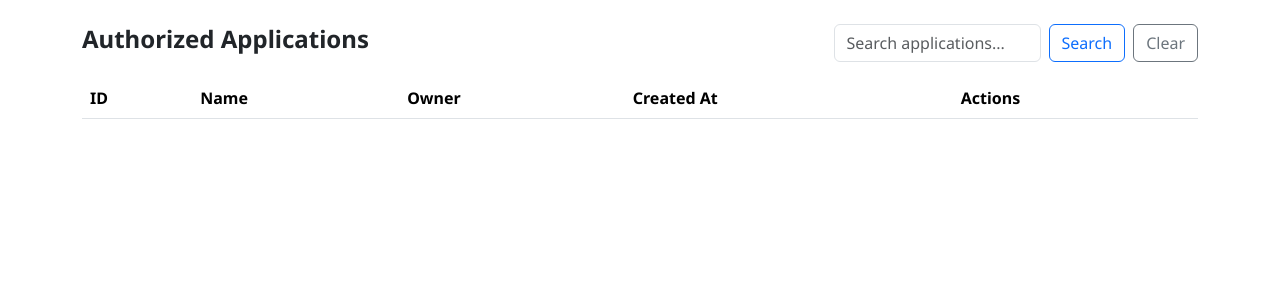
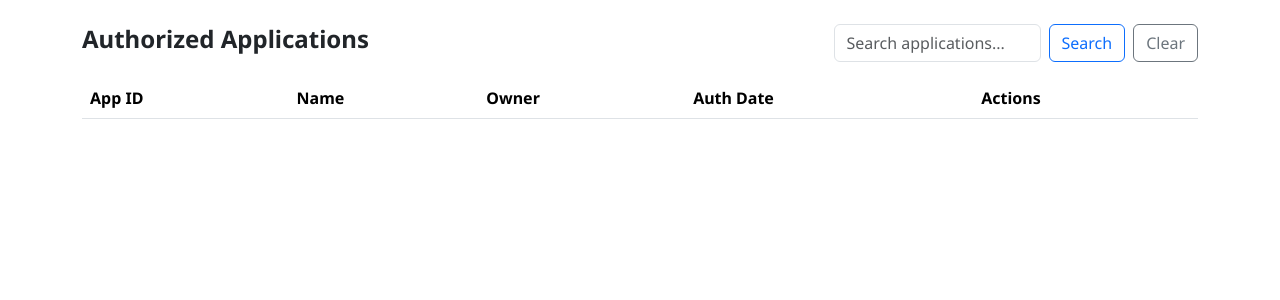
Before and after one commit to noonomyen/mini-project.simple-sso, a Flask app: page /user/app in a window 1280 px wide. Shown: the part 56-356 px from the top of the page. Run offline with Flask 3, Linux system fonts and the light colour scheme; the visitor is signed in with stand-in values (Sample User, id 1); data that the repository does not hold is empty; parts of the project's set-up code (start-up, migrations or seed data) failed here and were passed over; some libraries are stand-ins or nearby versions.

Commit message:
change applications page to auth history page and timeout token when over 60 sec

```diff
--- a/simple_sso/app.py
+++ b/simple_sso/app.py
@@ -19,7 +19,7 @@ class UpdateApplicationForm(FlaskForm):
     submit = SubmitField("Update")
 
 def paginate_query(query, page):
-    return query.paginate(page=page, per_page=20, error_out=False)
+    return query.paginate(page=page, per_page=10, error_out=False)
 
 def app_init_app(app: Flask):
     @app.route("/user/app")
@@ -29,19 +29,16 @@ def app_init_app(app: Flask):
         page = request.args.get("page", 1, type=int)
         query = request.args.get("query", "")
 
-        apps_query = (
-            db.session.query(Application)
-                .join(ApplicationRedeemToken, Application.id == ApplicationRedeemToken.application_id)
-                .filter(ApplicationRedeemToken.user_id == current_user.id)
-                .distinct()
-        )
+        apps_query = db.session.query(ApplicationRedeemToken).filter(ApplicationRedeemToken.user_id == current_user.id)
 
         if query:
             apps_query = apps_query.filter(Application.name.ilike(f"%{query}%"))
 
+        print(apps_query)
+
         applications = paginate_query(apps_query, page)
 
-        return render_template("app.list.html", navbar_focus="user_app", navbars=navbars, applications=applications, title="Authorized", is_owner=False)
+        return render_template("app.list.html", navbar_focus="user_app", navbars=navbars, applications=applications, title="Authorized", is_auth_history=True, is_owner=False)
 
     @app.route("/app/new", methods=["GET", "POST"])
     @login_required
@@ -72,7 +69,7 @@ def app_init_app(app: Flask):
 
         applications = paginate_query(apps_query, page)
 
-        return render_template("app.list.html", navbar_focus="app_owner", navbars=navbars, applications=applications, title="Owned", is_owner=True)
+        return render_template("app.list.html", navbar_focus="app_owner", navbars=navbars, applications=applications, title="Owned", is_auth_history=False, is_owner=True)
 
     @app.route("/app/<int:app_id>")
     @login_required
@@ -133,7 +130,7 @@ def app_init_app(app: Flask):
 
         applications = paginate_query(apps_query, page)
 
-        return render_template("app.list.html", navbar_focus="admin_app", navbars=navbars_admin, applications=applications, title="All", is_owner=False, is_admin=True)
+        return render_template("app.list.html", navbar_focus="admin_app", navbars=navbars_admin, applications=applications, title="All", is_auth_history=False, is_owner=False, is_admin=True)
 
     @app.route("/admin/app/<int:app_id>/setting", methods=["GET", "POST"])
     @login_required
--- a/simple_sso/db_schema.py
+++ b/simple_sso/db_schema.py
@@ -40,7 +40,7 @@ class ApplicationRedeemToken(Base):
     user_id = Column(Integer, ForeignKey("user.id", ondelete="CASCADE"), nullable=False)
     token = Column(String(64), nullable=False)
     used = Column(Boolean, default=False)
-    created_at = Column(DateTime, default=datetime.now)
+    auth_at = Column(DateTime, default=datetime.now)
 
     user = relationship("User", back_populates="application_redeem_tokens")
     application = relationship("Application", back_populates="application_redeem_tokens")
--- a/simple_sso/templates/app.list.html
+++ b/simple_sso/templates/app.list.html
@@ -23,28 +23,43 @@
             <table class="table table-striped">
                 <thead>
                     <tr>
-                        <th>ID</th>
+                        <th>App ID</th>
                         <th>Name</th>
                         <th>Owner</th>
+                        {% if is_auth_history %}
+                            <th>Auth Date</th>
+                        {% else %}
                             <th>Created At</th>
+                        {% endif %}
                         <th>Actions</th>
                     </tr>
                 </thead>
                 <tbody>
                     {% for app in applications.items %}
+                        {% if is_auth_history %}
+                            {% set app_id = app.application.id %}
+                        {% else %}
+                            {% set app_id = app.id %}
+                        {% endif %}
                         <tr>
-                        <td>{{ app.id }}</td>
+                            <td>{{ app_id }}</td>
+                            {% if is_auth_history %}
+                                <td>{{ app.application.name }}</td>
+                                <td>{{ app.application.owner.full_name }} ({{ app.application.owner.username }})</td>
+                                <td>{{ app.auth_at.strftime('%Y-%m-%d %H:%M:%S') }}</td>
+                            {% else %}
                                 <td>{{ app.name }}</td>
-                        <td>{{ app.owner.username }}</td>
+                                <td>{{ app.owner.full_name }} ({{ app.owner.username }})</td>
                                 <td>{{ app.created_at.strftime('%Y-%m-%d') }}</td>
+                            {% endif %}
                             <td>
-                            <a href="{{ url_for('app_info', app_id=app.id) }}" class="btn btn-sm btn-info">View</a>
+                                <a href="{{ url_for('app_info', app_id=app_id) }}" class="btn btn-sm btn-info">View</a>
                                 {% if is_owner %}
-                                <a href="{{ url_for('app_setting', app_id=app.id) }}" class="btn btn-sm btn-primary">Edit</a>
-                                <a href="{{ url_for('app_delete', app_id=app.id) }}" class="btn btn-sm btn-danger">Delete</a>
+                                    <a href="{{ url_for('app_setting', app_id=app_id) }}" class="btn btn-sm btn-primary">Edit</a>
+                                    <a href="{{ url_for('app_delete', app_id=app_id) }}" class="btn btn-sm btn-danger">Delete</a>
                                 {% elif is_admin %}
-                                <a href="{{ url_for('admin_app_setting', app_id=app.id) }}" class="btn btn-sm btn-primary">Edit</a>
-                                <a href="{{ url_for('admin_app_delete', app_id=app.id) }}" class="btn btn-sm btn-danger">Delete</a>
+                                    <a href="{{ url_for('admin_app_setting', app_id=app_id) }}" class="btn btn-sm btn-primary">Edit</a>
+                                    <a href="{{ url_for('admin_app_delete', app_id=app_id) }}" class="btn btn-sm btn-danger">Delete</a>
                                 {% endif %}
                             </td>
                         </tr>
--- a/simple_sso/user.py
+++ b/simple_sso/user.py
@@ -72,7 +72,7 @@ def user_init_app(app: Flask):
                 User.email.ilike(f"%{query}%")
             )
 
-        users = users_query.paginate(page=page, per_page=20, error_out=False) # type: ignore
+        users = users_query.paginate(page=page, per_page=10, error_out=False) # type: ignore
 
         return render_template(
             "user.list.html", admin=True, navbar_focus="admin_user",
```
Also changed, not shown: simple_sso/sso.py (+4 -3 lines). Lines whose indentation alone changed are shown as unchanged.
